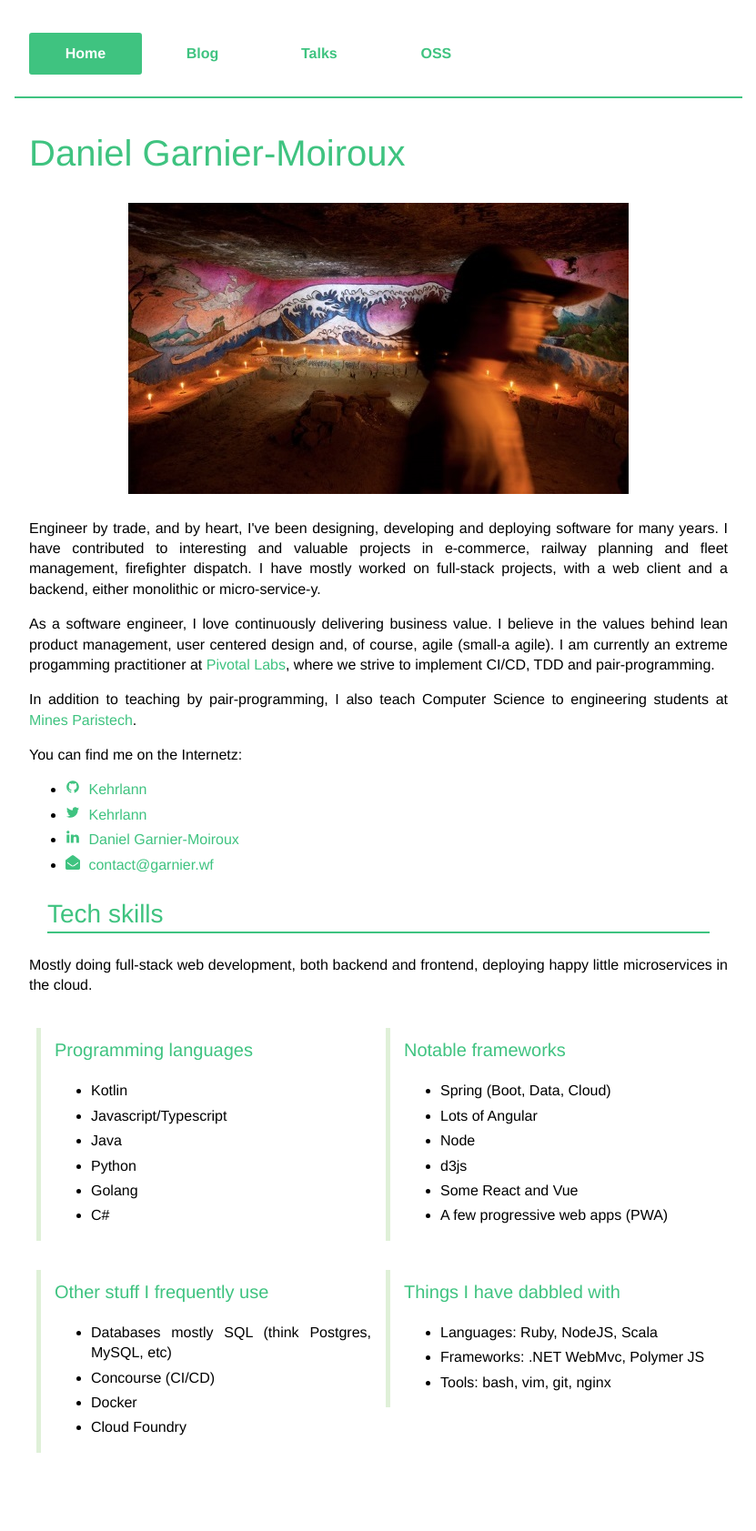
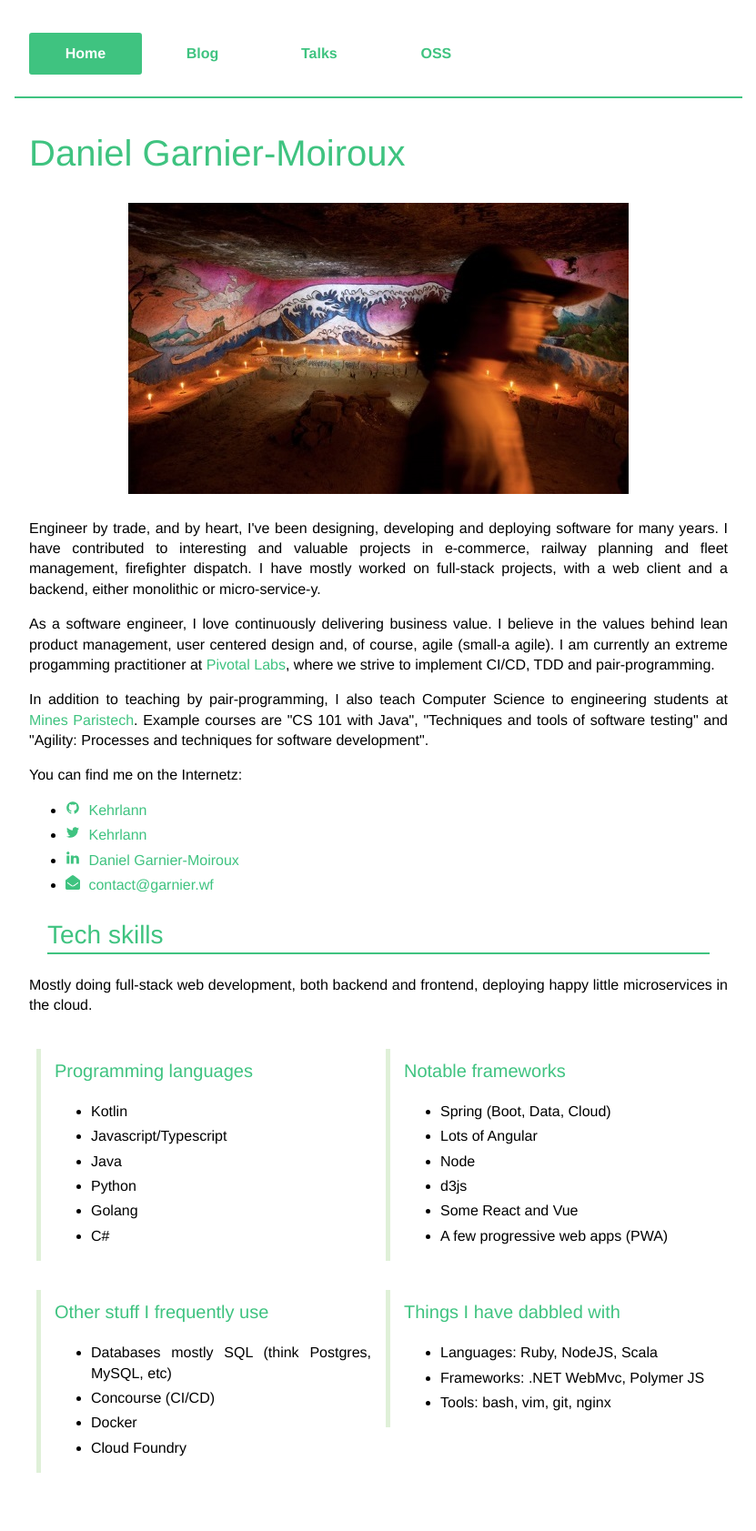
Before and after one commit to Kehrlann/kehrlann.github.io, a Jekyll site: the page built from index.html, in a window 1280 px wide. Shown: the whole page at 91% size, without its empty margins (224-1055 px from the left). Built offline with Jekyll 4.4.1, drawn with Linux system fonts in a browser that asks for light colours; before the commit the page ends 1661 px from its top, so only the background shows below that.

Commit message:
Add example course

```diff
--- a/index.html
+++ b/index.html
@@ -28,6 +28,8 @@ excerpt:    Daniel Garnier-Moiroux is a software engineer, tinkerer of things
 <p>
     In addition to teaching by pair-programming, I also teach Computer Science to
     engineering students at <a href="https://www.mines-paristech.fr/" target="_blank" rel="noopener">Mines Paristech</a>.
+    Example courses are "CS 101 with Java", "Techniques and tools of software testing"
+    and "Agility: Processes and techniques for software development".
 </p>
 <p>
     You can find me on the Internetz:
```
